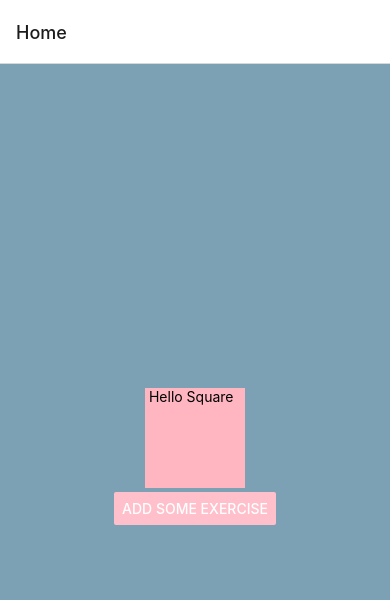
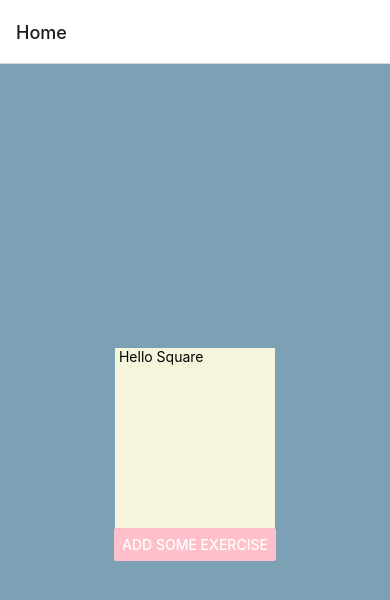
Before and after one commit to lmelo031/MobilePortfolio2, a React Native app in the folder portfolio2/: screen /Home in a window 390 px wide. Shown: the top 600 px of the page. Built offline with nearby package versions, Linux system fonts and the light colour scheme.

Commit message:
April 24, 2022 4:59 PM

```diff
--- a/portfolio2/HomeScreen.js
+++ b/portfolio2/HomeScreen.js
@@ -8,7 +8,7 @@ class HomeScreen extends React.Component {
     return (
 
       <View style={styles.container}>
-        <Text style={styles.title}> Hello Square </Text>
+        <Text style={styles.rectangle}> Hello Square </Text>
         <Button
           title="Add some exercise"
           color="pink"
@@ -29,19 +29,11 @@ class HomeScreen extends React.Component {
           justifyContent: "center",
           alignItems: "center",
         },
-        square: {
-          backgroundColor: "#7cb48f",
-          width: 350,
-          height: 200,
-          margin: 4,
-        },
-        title: {
-            backgroundColor: "lightpink",
-            width: 100,
-            height: 100,
-            margin: 4,
+        rectangle: {
+            width: 80 * 2,
+            height: 180,
+            backgroundColor: 'beige',
           },
-
       });
 
 
```
